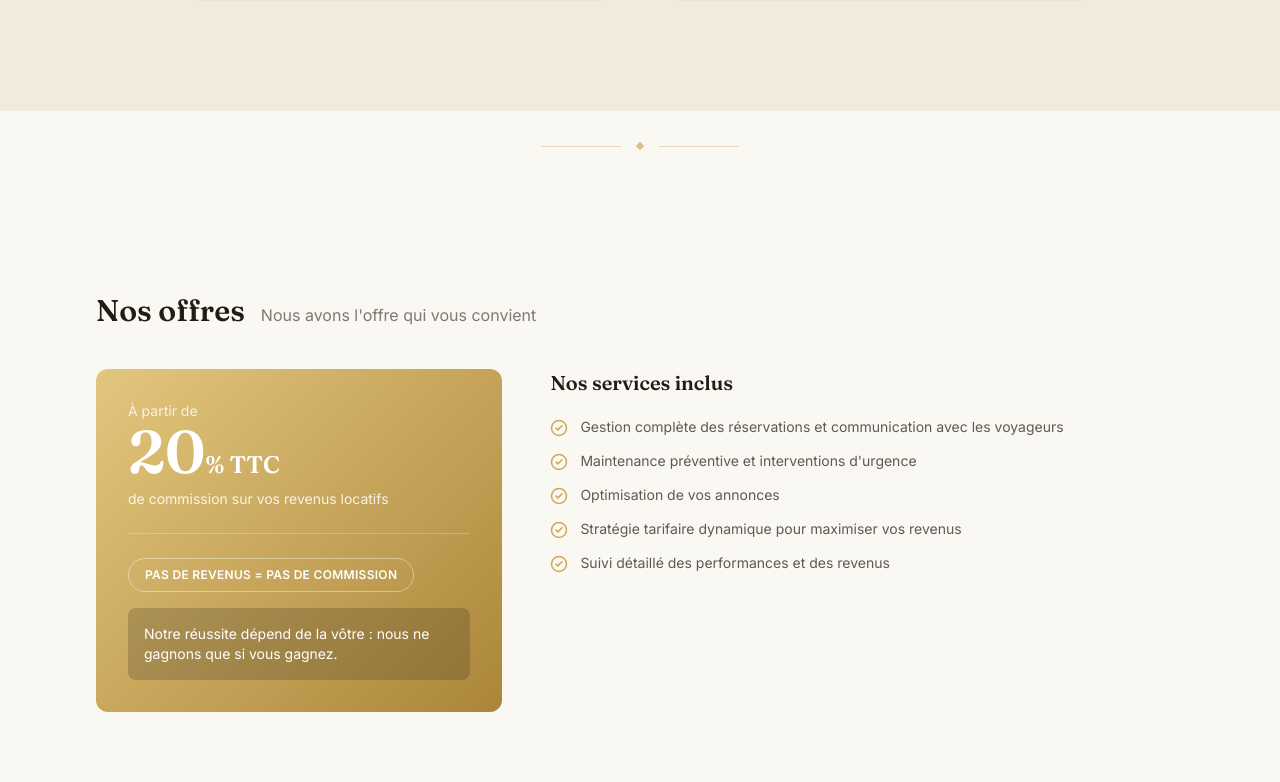
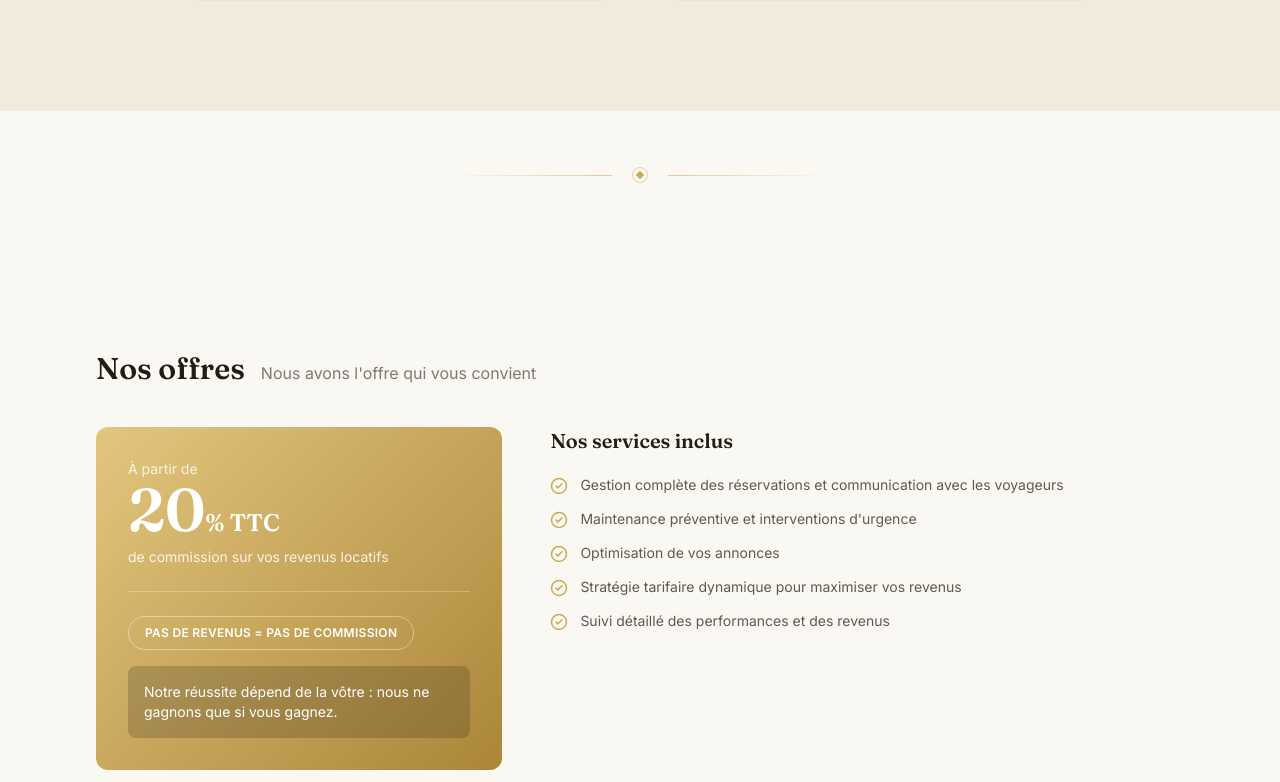
Before and after one commit to matheojouan2000-code/Site-conciergerie, a React (Vite) app: page / in a window 1280 px wide. Shown: the part 1498-2280 px from the top of the page. Built offline with nearby package versions, Linux system fonts and the light colour scheme.

Commit message:
Make section dividers larger and more refined
Longer gradient-fade lines, bigger vertical padding, and a ringed
diamond ornament instead of a plain dot for more visual weight.

```diff
--- a/src/components/layout/SectionDivider.tsx
+++ b/src/components/layout/SectionDivider.tsx
@@ -1,9 +1,11 @@
 export function SectionDivider() {
   return (
-    <div aria-hidden="true" className="flex items-center justify-center gap-4 bg-cream-50 py-8">
-      <span className="h-px w-14 bg-gold-500/40 sm:w-20" />
-      <span className="h-1.5 w-1.5 rotate-45 bg-gold-500/70" />
-      <span className="h-px w-14 bg-gold-500/40 sm:w-20" />
+    <div aria-hidden="true" className="flex items-center justify-center gap-5 bg-cream-50 py-14">
+      <span className="h-px w-24 bg-gradient-to-r from-transparent to-gold-500/60 sm:w-40" />
+      <span className="flex h-4 w-4 shrink-0 items-center justify-center rounded-full border border-gold-500/50">
+        <span className="h-1.5 w-1.5 rotate-45 bg-gold-500" />
+      </span>
+      <span className="h-px w-24 bg-gradient-to-l from-transparent to-gold-500/60 sm:w-40" />
     </div>
   );
 }
```
